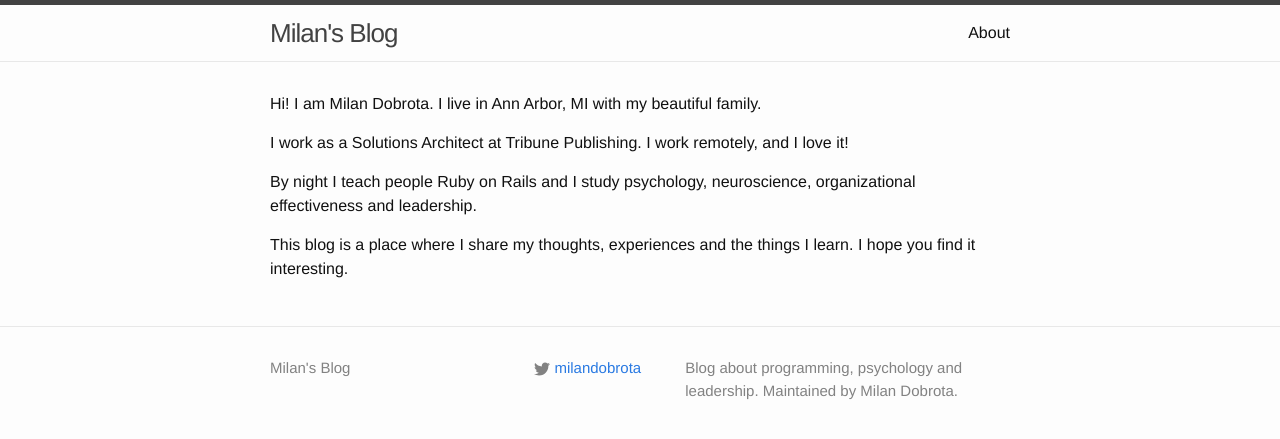
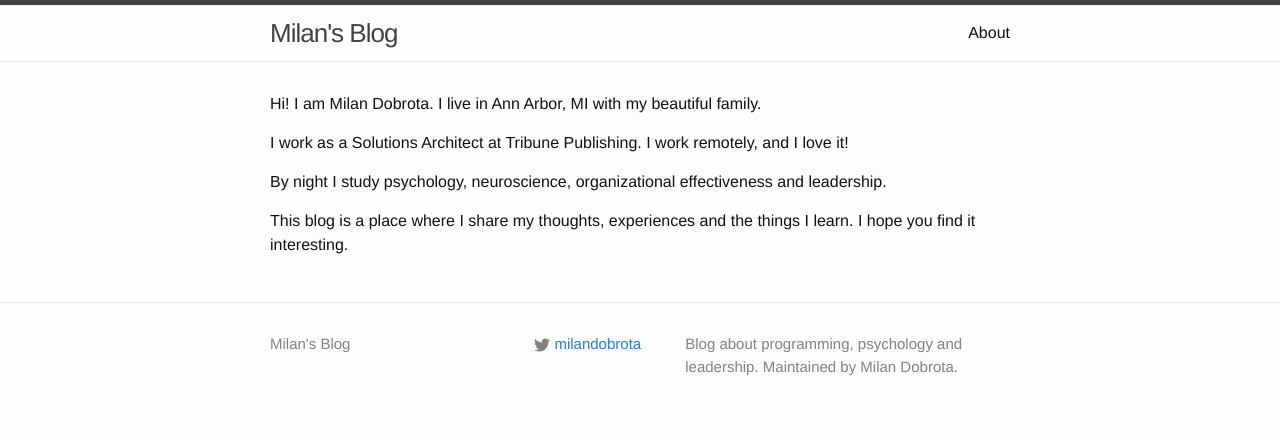
Before and after one commit to milandobrota/milandobrota.github.io, a Jekyll site: the page built from about.md, in a window 1280 px wide. Shown: the top 439 px of the page. Built offline with Jekyll 4.4.1, drawn with Linux system fonts in a browser that asks for light colours.

Commit message:
changing the about page

```diff
--- a/about.md
+++ b/about.md
@@ -7,6 +7,6 @@ Hi! I am Milan Dobrota. I live in Ann Arbor, MI with my beautiful family.
 
 I work as a Solutions Architect at Tribune Publishing. I work remotely, and I love it!
 
-By night I teach people Ruby on Rails and I study psychology, neuroscience, organizational effectiveness and leadership.
+By night I study psychology, neuroscience, organizational effectiveness and leadership.
 
 This blog is a place where I share my thoughts, experiences and the things I learn. I hope you find it interesting.
```
